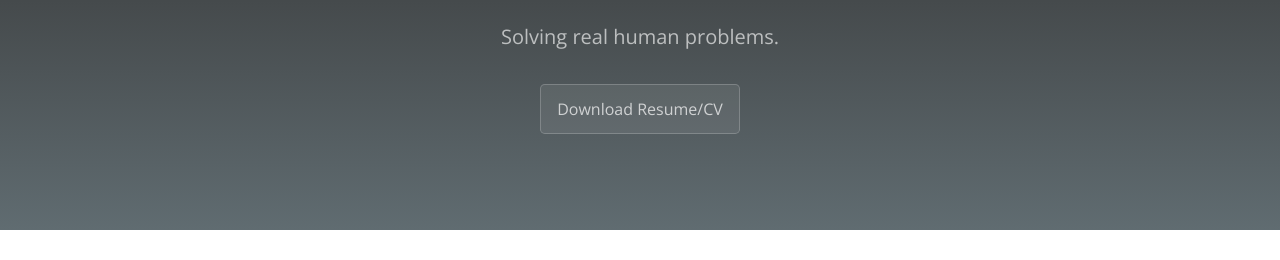
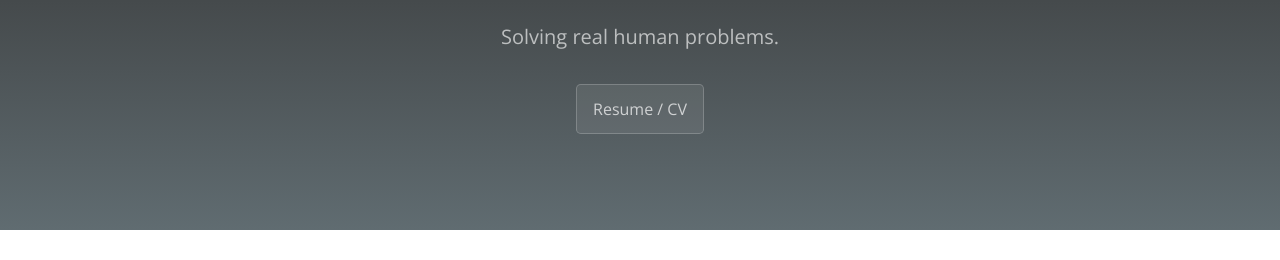
Before and after one commit to mikeylong/mikeylong.github.io, a Jekyll site: the page built from index.md, in a window 1280 px wide and 900 px high. Shown: the part 154-414 px from the top of the window. Built offline with Jekyll 4.4.1, drawn with Linux system fonts in a browser that asks for light colours; some web fonts are replaced.

Commit message:
changing resume button text

```diff
--- a/_layouts/default.html
+++ b/_layouts/default.html
@@ -25,7 +25,7 @@
     <header class="page-header" role="banner">
       <h1 class="project-name">{{ page.title | default: site.title | default: site.github.repository_name }}</h1>
       <h2 class="project-tagline">{{ page.description | default: site.description | default: site.github.project_tagline }}</h2>
-      <a href="/content/resume/michael-long-cv.pdf" class="btn">Download Resume/CV</a>
+      <a href="/content/resume/michael-long-cv.pdf" class="btn">Resume / CV</a>
     </header>
 
     <main id="content" class="main-content" role="main">
```
Also changed, not shown: 3 other files.
